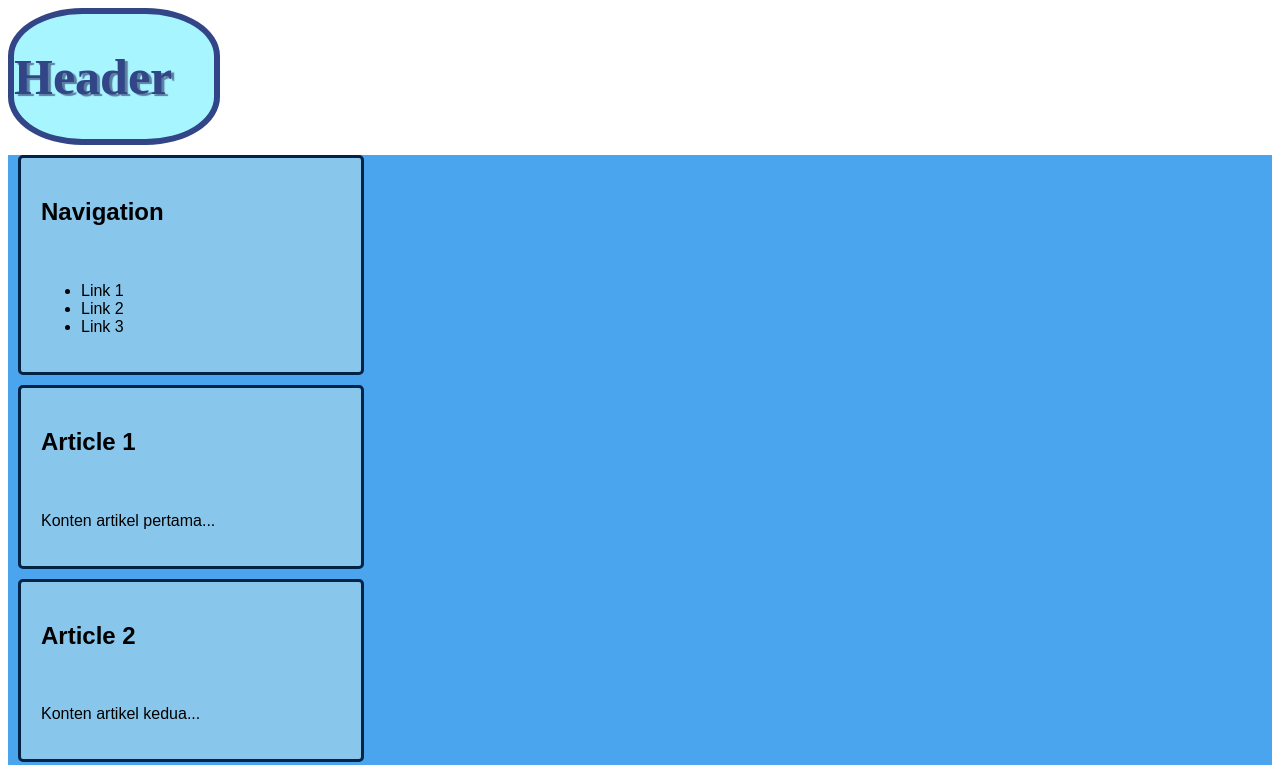
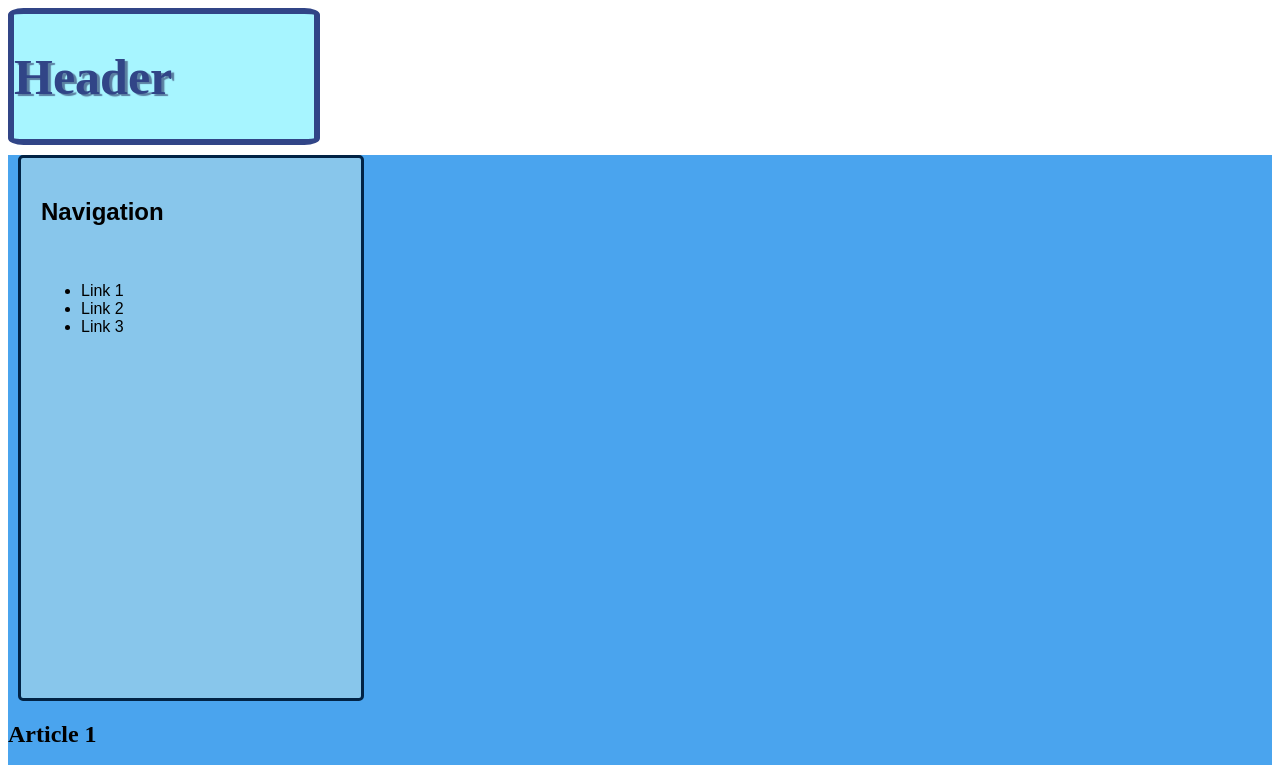
Before and after one commit to Gz1-z/latihan01, a plain HTML site: page index.html in a window 1280 px wide. Shown: the top 765 px of the page. Drawn offline with Linux system fonts and the light colour scheme.

Commit message:
index.html

```diff
--- a/index.html
+++ b/index.html
@@ -6,14 +6,13 @@
     <title>Style CSS</title>
 <style>
 body
-        nav,
-        article,
-        footer {
+        nav{
             padding: 20px;
             border: 3px solid #012345;
             border-radius: 5px;
             margin: 10px;
             width: 300px;
+            height: 500px;
 
             font-family: sans-serif;
             padding: 20px;
@@ -25,19 +24,25 @@ body
 
         header {
             background-color: #a7f5ff;
-            width: 200px;
+            width: 300px;
             border: 6px solid #314587;
-            border-radius: 35%;
+            border-radius: 5%;
             text-shadow: 3px 2px 1px rgb(90, 126, 160);
             font-size: 25px;
             color: #314587;
+        }
+
+        article {
+            right: 100px;
         }
 
         .container {
             background-color: #4aa4ee;
             border: #150145;
         }
-
+        footer {
+            text-align: center;
+        }
 
 </style>
 
```
